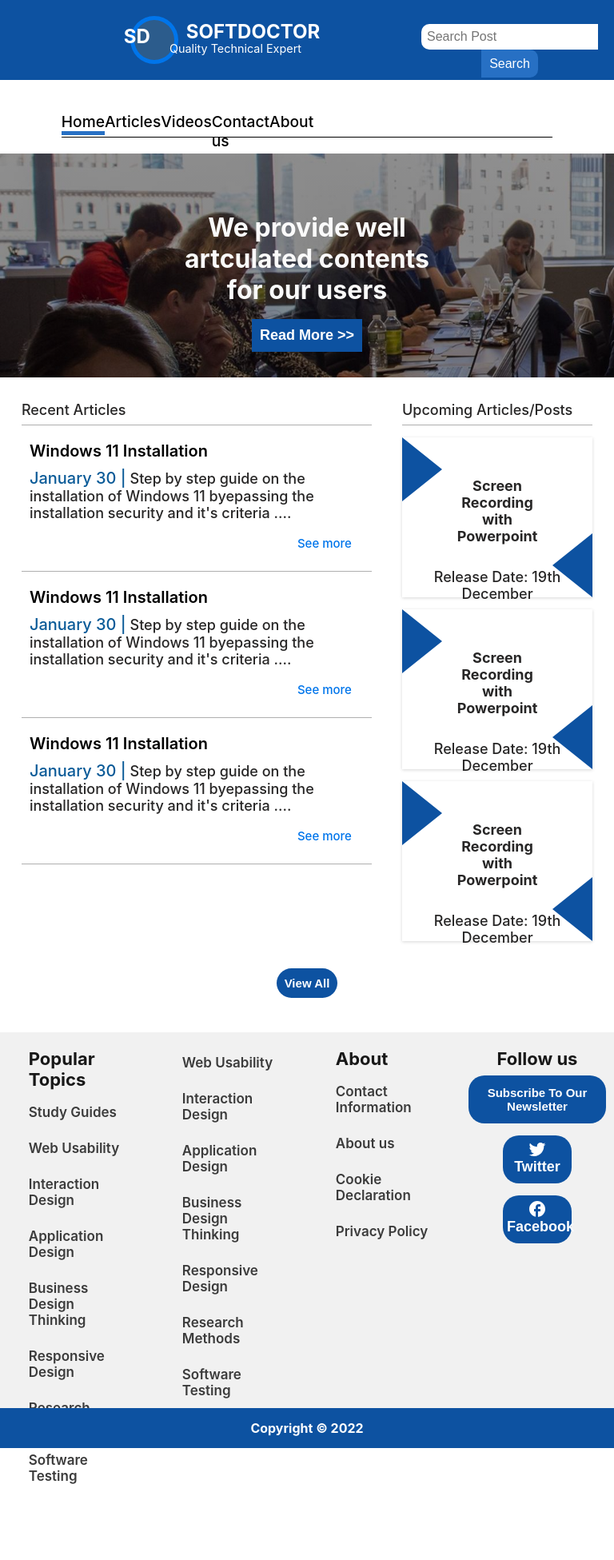
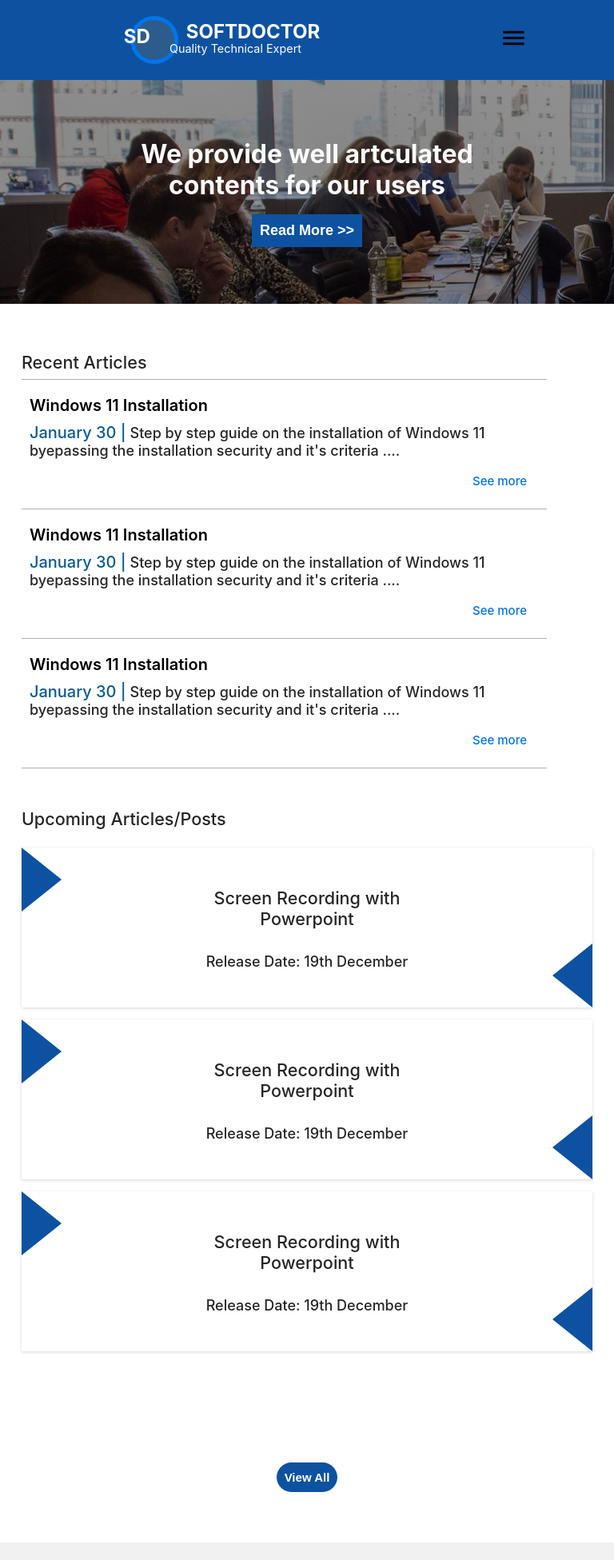
Before and after one commit to justiceajah/SoftDoctor, a React (Create React App) app: page / in a window 768 px wide. Shown: the top 1951 px of the page at 80% size. Before the commit the page ends 1891 px from the top, so only its background shows below. Built offline with nearby package versions, Linux system fonts and the light colour scheme.

Commit message:
Mobile hambuger added for mobile menus

```diff
--- a/src/Components/Home/Home.css
+++ b/src/Components/Home/Home.css
@@ -234,7 +234,7 @@ Home page Image starts here */
 
 
 .popular-div h5{
-    font-size: 22px;
+    font-size: 20px;
     width: 70%;
     color: rgb(24, 24, 24);
     margin: 10px auto;
@@ -319,6 +319,19 @@ Home page Image starts here */
     .header-container{
         width: 100%;
     }
+
+
+    .small-device{
+        color: white;
+        height: 1.5em;
+        margin-left: 55px;
+        cursor: pointer;
+    }
+
+    .logo-div {
+        margin-left: 7px;
+      }
+
 
     .hide{
         display: none;
@@ -431,4 +444,113 @@ Home page Image starts here */
         font-weight: 600;
 
     }
+    .popular-div h5 {
+        font-size: 18px;
+      }
+      .topic-containers .read-more-button{
+        padding: 3px 10px;
+        font-weight: 600;
+     }
   }
+
+
+/* Tablets and IPads */
+@media (min-width:481px) and (max-width:768px){
+   .hide{
+       display: none;
+   }
+   .homepage-Image {
+    top: 0px;
+
+  }
+
+  .homepage-Image-text {
+    width: 70%;
+  }
+
+  .articles-recentPosts{
+    display: block;
+    top: 50px;
+    padding: 10px;
+}
+
+.articles-recentPosts > div h3{
+    font-size: larger;
+    padding-bottom: 5px;
+}
+
+.articles-recentPosts > div:first-child{
+    height: auto;
+}
+
+.articles-recentPosts > div:last-child{
+    margin-top: 50px;
+}
+.articles-recentPosts > div:last-child h3{
+    border-bottom: none;
+}
+
+.update-div h4{
+    font-size: larger;
+    font-weight: 550;
+}
+
+
+.view-all {
+    position: relative;
+    top: 1400px;
+}
+
+.view-all  button{
+    font-weight: 600;
+}
+
+.topic-containers:nth-child(1){
+    position: relative;
+    top: 40px;
+}
+
+.social-handles{
+    width: 80%;
+}
+
+
+
+
+
+
+.popular-div{
+    top: 1500px;
+    grid-template-columns: repeat(2,1fr);
+    height: auto;
+    top:1450px;
+}
+
+.footer-div{
+    position: relative;
+    top: 1450px;
+    height: 50px;
+
+}
+
+.footer-div h6{
+    top: 15px;
+    width: 100%;
+}
+
+
+
+}
+
+
+/* Laptops and other smaller screens */
+
+@media (min-width:769px) and (max-width:1024px){
+
+}
+
+/* Desktop and other large screens */
+@media (min-width:1025px) and (max-width:1200px){
+
+
+}
--- a/src/Components/Home/Home.js
+++ b/src/Components/Home/Home.js
@@ -8,8 +8,26 @@ import Post from '../Post/Post';
 import FuturePost from '../Post/FuturePost';
 import TwitterIcon from '@mui/icons-material/Twitter';
 import FacebookOutlinedIcon from '@mui/icons-material/FacebookOutlined';
+import MenuIcon from '@mui/icons-material/Menu';
 
 export default function Home() {
+
+    // setting the state of our Navigation bar
+    const [state,setState] = React.useState({
+        showNav : false
+    });
+
+    const toggleNavbar = ()=> (event)=>{
+
+        if (event.type === 'keydown' && (event.key === 'Tab' || event.key === 'Shift')) {
+            return;
+          }
+
+          setState({...state, showNav: !state.showNav},
+            console.log(state.showNav)
+            )
+    }
+
     return (
         <div className="container">
              {/* <Button variant="contained"> Hello World </Button> */}
@@ -34,7 +52,9 @@ export default function Home() {
 
                    </div>
               <div  className="header-items">
-
+                    <div className='small-device-div'>
+                        <MenuIcon fontSize='large'  onClick={toggleNavbar()} className='small-device'/>
+                    </div>
                    <div className='hide'>
                       <input className="search-input-field" placeholder="Search Post"/>
 
@@ -45,7 +65,9 @@ export default function Home() {
               </div>
 
 
-              <Navbar/>
+              <Navbar
+                  navState= {state.showNav}
+              />
 
               <div className='homepage-Image'>
 
--- a/src/Components/Navbar/Navbar.js
+++ b/src/Components/Navbar/Navbar.js
@@ -1,24 +1,26 @@
+import { Link } from '@mui/material'
 import React from 'react'
 import "./Navbar.css"
 
-export default function Navbar() {
+export default function Navbar(props) {
+    console.log(props.navState);
     return (
-        <div className='nav-bar hide'>
-             <div className='navbar-list '>
+        <div className={`nav-bar ${props.navState ? '': 'hide'}`}>
+             <div className='navbar-list'>
                 <div>
-                    <a href=''>Home</a>
+                    <Link href=''>Home</Link>
                 </div>
                 <div>
-                     <a href=''>Articles</a>
+                     <Link href=''>Articles</Link>
                 </div>
                 <div>
-                        <a href=''>Videos</a>
+                        <Link href=''>Videos</Link>
                 </div>
                 <div>
-                   <a href=''>  Contact us</a>
+                   <Link href=''>  Contact us</Link>
                 </div>
                 <div>
-                    <a href=''>About</a>
+                    <Link href=''>About</Link>
                 </div>
              </div>
         </div>
```
